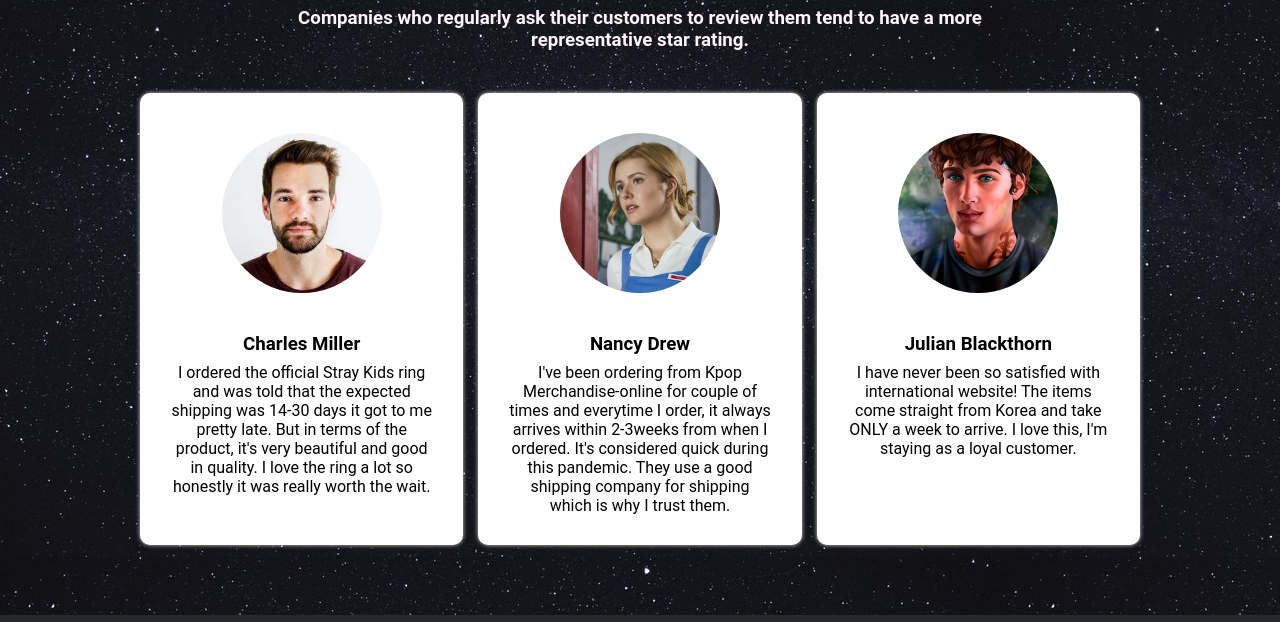
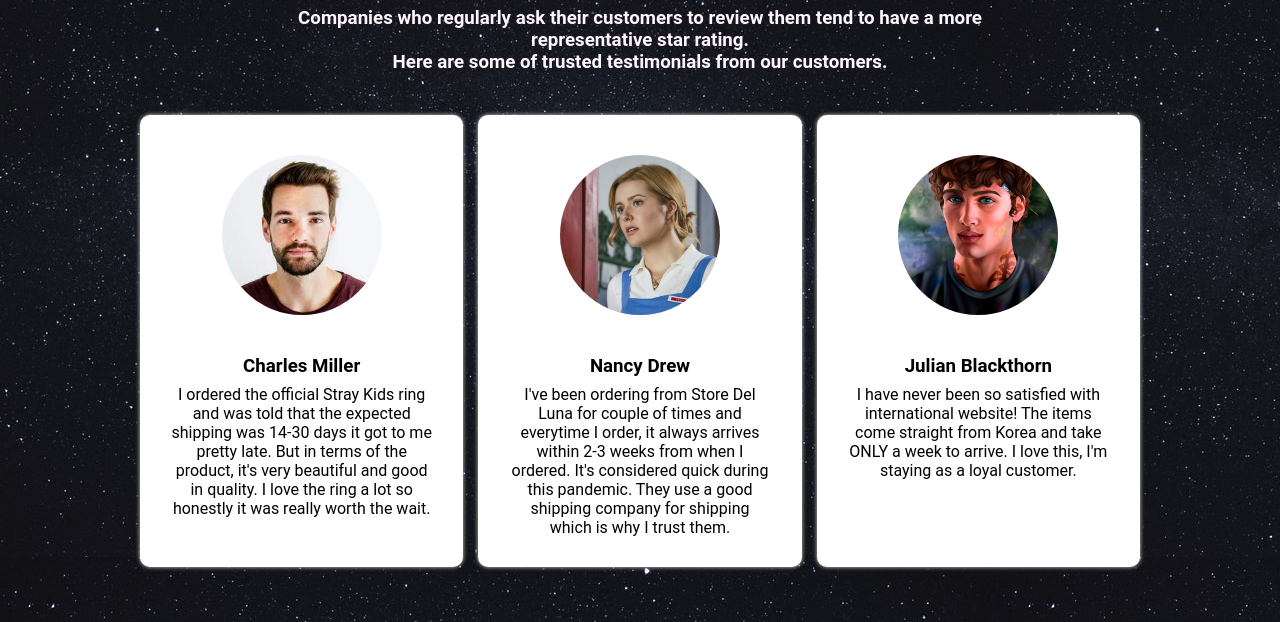
Before and after one commit to RyoGenesis/StoreDelLuna, a plain HTML site: page testimonial.html in a window 1280 px wide. Shown: the part 176-798 px from the top of the page. Drawn offline with Linux system fonts and the light colour scheme.

Commit message:
fix: typos

```diff
--- a/testimonial.html
+++ b/testimonial.html
@@ -90,7 +90,7 @@
             </div>
             <div class="testimonial-title-desc">
                 <h3 class="test-desc">Companies who regularly ask their customers to review them tend to have a more
-                    representative star rating.</h3>
+                    representative star rating. <br> Here are some of trusted testimonials from our customers.</h3>
             </div>
         </section>
 
@@ -118,8 +118,8 @@
 
                 <div class="testimonial-content">
                     <h3>Nancy Drew</h3>
-                    <p class="text-desc">I've been ordering from Kpop Merchandise-online for couple of times and
-                        everytime I order, it always arrives within 2-3weeks from when I ordered. It's considered quick
+                    <p class="text-desc">I've been ordering from Store Del Luna for couple of times and
+                        everytime I order, it always arrives within 2-3 weeks from when I ordered. It's considered quick
                         during this pandemic. They use a good shipping company for shipping which is why I trust them.
                     </p>
                 </div>
```
Also changed, not shown: index.html (+1 -1 lines).
